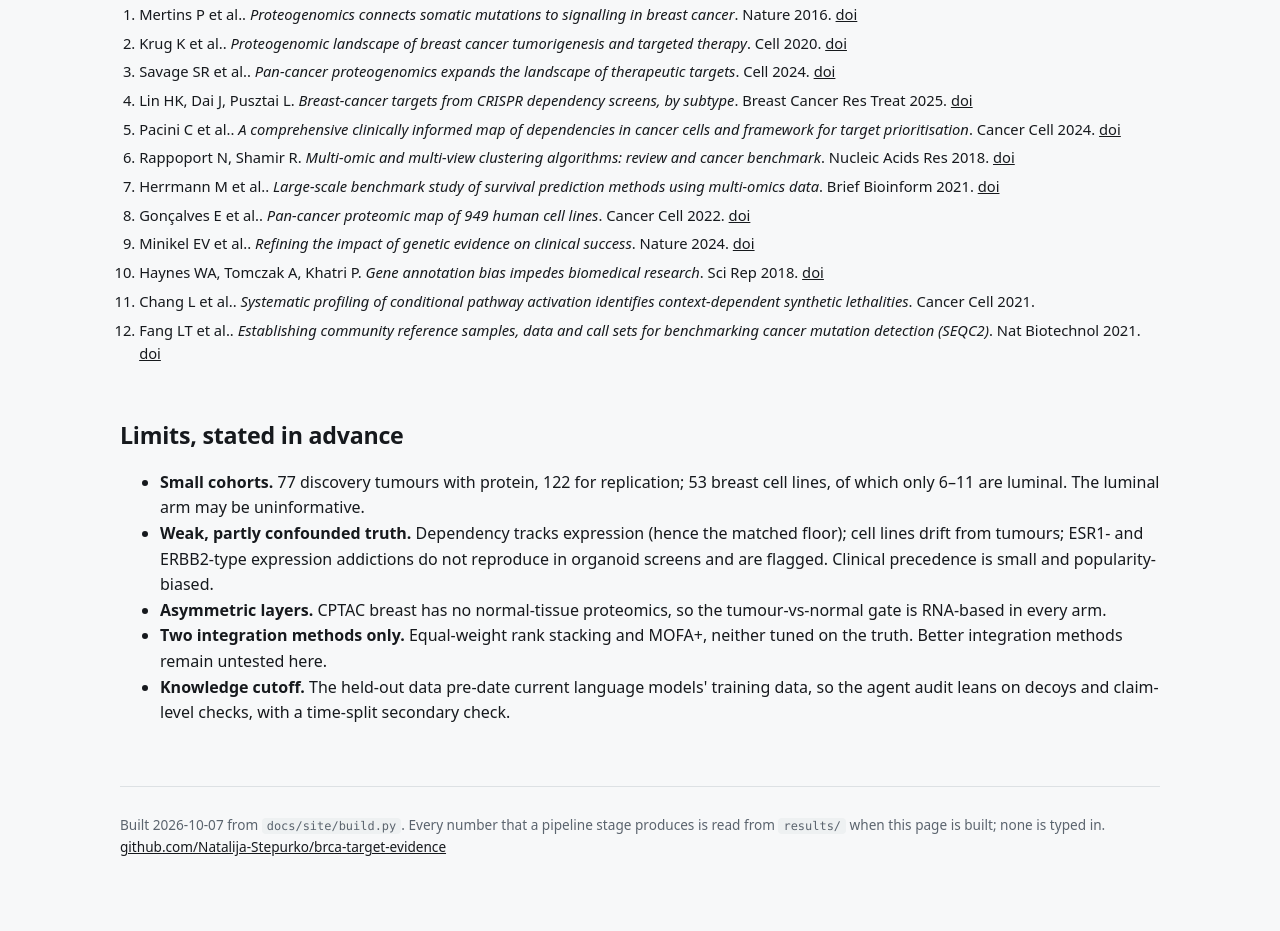
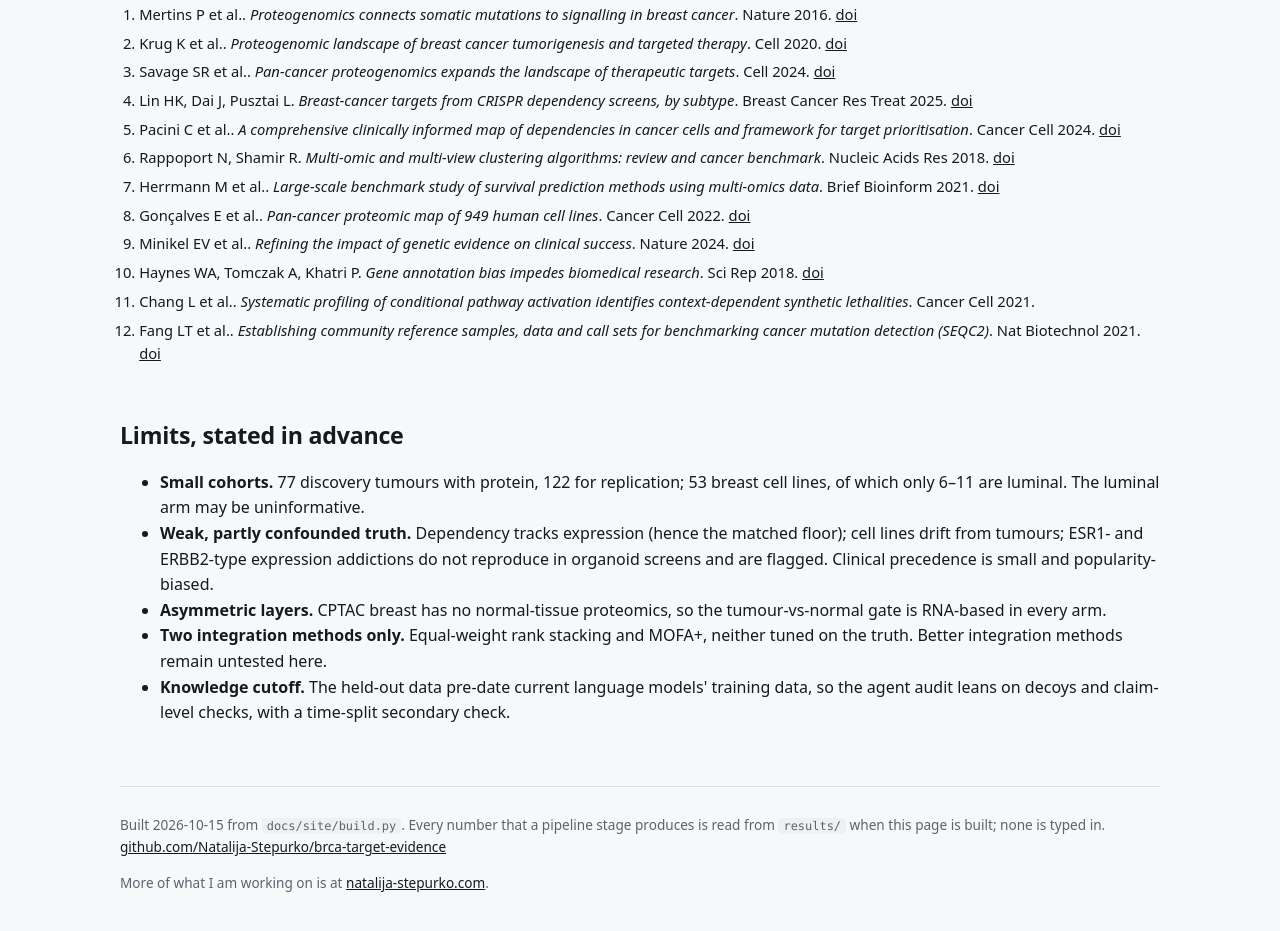
Before and after one commit to Natalija-Stepurko/brca-target-evidence, a plain HTML site: page docs/index.html in a window 1280 px wide. Shown: the part 10108-11039 px from the top of the page. Drawn offline with Linux system fonts and the light colour scheme.

Commit message:
Footer: link to natalija-stepurko.com
One line at the end of the page footer pointing to the personal website,
added in the build script and carried into the rebuilt page.

Co-Authored-By: Natalija Stepurko <96844988+Natalija-Stepurko@users.noreply.github.com>
Co-Authored-By: Claude Opus 5.5 <noreply@anthropic.com>
Claude-Session: https://claude.ai/code/session_01LjfLQ7p3cfoacaCVBuN2Fc

```diff
--- a/docs/index.html
+++ b/docs/index.html
@@ -233,9 +233,10 @@ footer{margin-top:60px;border-top:1px solid var(--rule);padding-top:14px;color:v
   </ul>
 </section>
 
-<footer><p>Built 2026-10-07 from <code>docs/site/build.py</code>. Every number
+<footer><p>Built 2026-10-15 from <code>docs/site/build.py</code>. Every number
   that a pipeline stage produces is read from <code>results/</code> when this page is built; none is typed
-  in. <a href="https://github.com/Natalija-Stepurko/brca-target-evidence">github.com/Natalija-Stepurko/brca-target-evidence</a></p></footer>
+  in. <a href="https://github.com/Natalija-Stepurko/brca-target-evidence">github.com/Natalija-Stepurko/brca-target-evidence</a></p>
+  <p>More of what I am working on is at <a href="https://natalija-stepurko.com">natalija-stepurko.com</a>.</p></footer>
 </div>
 <script>
 (function () {
```
Also changed, not shown: 1 other file.
